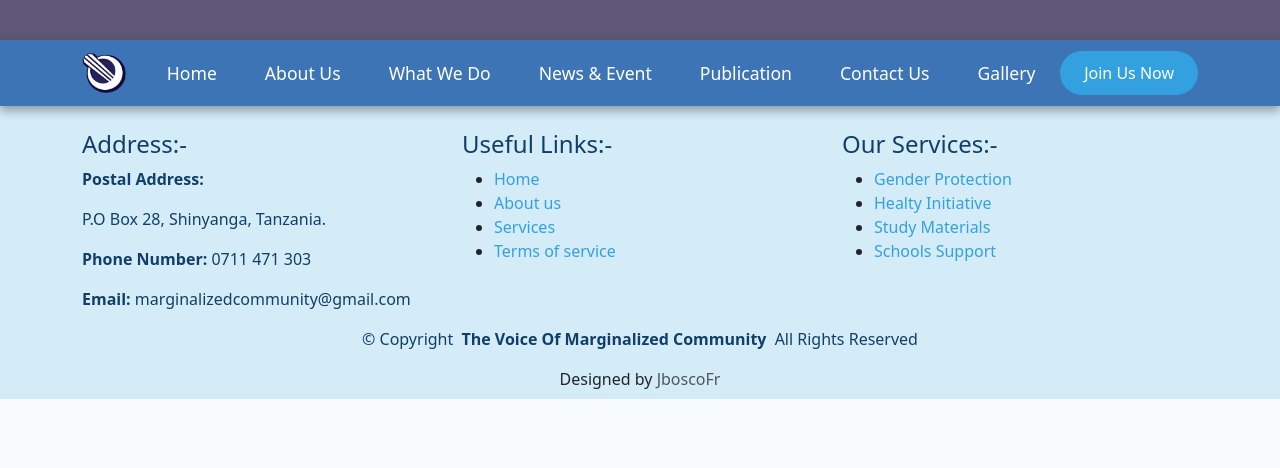
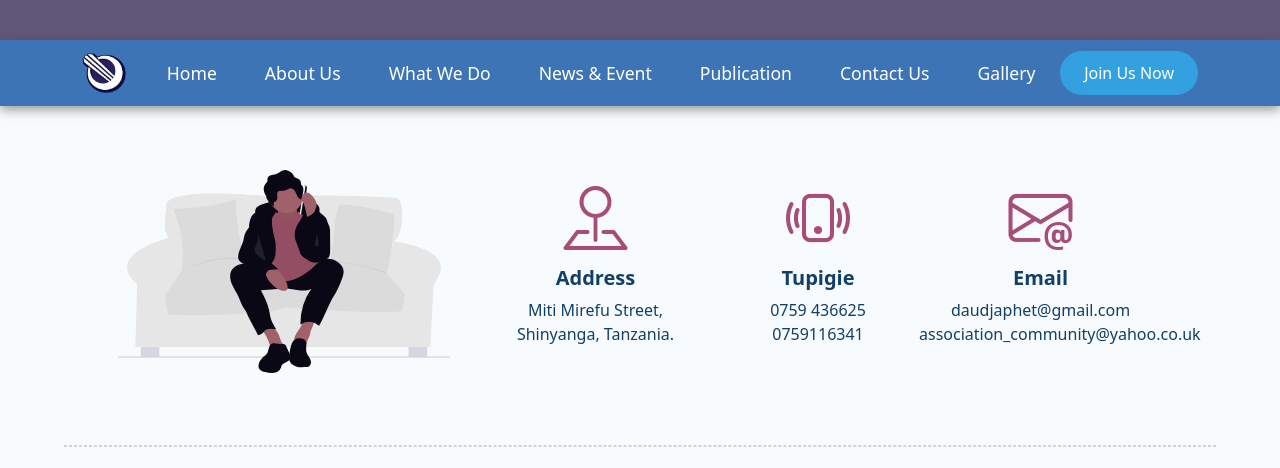
Before and after one commit to JboscoFrancis/tvmc, a Django app: page /contact-us in a window 1280 px wide. Shown: the top 468 px of the page. Before the commit the page ends 399 px from the top, so only its background shows below. Run offline with Django 5.2, Linux system fonts and the light colour scheme; some libraries are stand-ins or nearby versions; some web fonts are replaced.

Commit message:
worked on news-page

```diff
--- /dev/null
+++ b/requirements.txt
@@ -0,0 +1,4 @@
+asgiref==3.9.1
+Django==5.2.5
+sqlparse==0.5.3
+tzdata==2025.2
--- a/website/templates/about-us.html
+++ b/website/templates/about-us.html
@@ -135,6 +135,12 @@
   color: #e4f4fd;
 }
 </style>
+<section>
+    <div class="container-fluid p-0 m-0">
+        <img src="{% static 'images/bg-banner.jpg' %}" alt="" style="height: 260px; width: 100%;">
+    </div>
+</section>
+
 <section>
     <div class="container py-5">
         <div class="row gy-4">
--- a/website/templates/base.html
+++ b/website/templates/base.html
@@ -9,8 +9,11 @@
         <!-- bootstrap -->
     <link rel="stylesheet" href="{% static 'vendor/bootstrap-5.3.8-dist/css/bootstrap.min.css' %}">
 
+
      <!-- boxicons -->
     <link rel="stylesheet" href="{% static 'vendor/boxicons/css/boxicons.min.css' %}">
+
+    <link rel="stylesheet" href="https://cdn.jsdelivr.net/npm/bootstrap-icons@1.13.1/font/bootstrap-icons.min.css">
 
     <!-- swiper js -->
     <link rel="stylesheet" href="{% static 'vendor/swiper-11.2.10/package/swiper-bundle.min.css' %}">
--- a/website/templates/contact-us.html
+++ b/website/templates/contact-us.html
@@ -2,5 +2,88 @@
 {% load static %}
 
 {% block content %}
+<style>
+.cont-us{
+    padding: 3rem;
+}
+.cont-us i{
+    font-size: 4rem;
+    color: #A64D79;
+    font-weight: 800!important;
+}
+.cont-us h5{
+    font-weight: 700;
+}
 
+.social-media >div{
+    margin-top: 1rem;
+}
+.social-media a{
+    color: #3D0301;
+    transition: all 0.3s;
+}
+.social-media i{
+    font-size: 1.9rem;
+    margin-right: 0.6rem;
+    color: #A64D79;
+}
+
+.social-media a:hover{
+    color: #A64D79;
+    font-size: 1.1rem;
+}
+</style>
+<section class="pt-3">
+    <div class="container cont-us">
+        <div class="row justify-content-around text-center">
+            <div class="col-md-4">
+                <img class="img-fluid" src="{% static 'images/contact-us.svg' %}" alt="">
+            </div>
+            <div class="col-md-3">
+                <div class="addres">
+                    <span><i class="bi bi-pin-map"></i></span>
+                    <h5>Address</h5>
+                    <p>Miti Mirefu Street,<br>
+                        Shinyanga, Tanzania.</p>
+                </div>
+            </div>
+            <div class="col-md-2">
+                <div class="phone-no">
+                    <span><i class="bi bi-phone-vibrate"></i></span>
+                    <h5>Tupigie</h5>
+                    <p>0759 436625 <br> 0759116341</p>
+                </div>
+            </div>
+            <div class="col-md-3">
+                <div class="email-addr">
+                    <span><i class="bi bi-envelope-at"></i></span>
+                    <h5>Email</h5>
+                    <p>daudjaphet@gmail.com <br>
+                    association_community@yahoo.co.uk</p>
+                </div>
+            </div>
+        </div>
+    </div>
+</section>
+<hr style="width: 90%; margin: 1.5rem auto; border: 1px dashed #525f7a;">
+<section class="mb-5">
+    <div class="container">
+        <div class="row gy-5">
+            <div class="col-md-8">
+
+                <iframe src="https://www.google.com/maps/embed?pb=!1m18!1m12!1m3!1d7963.339894084342!2d33.4148025149196!3d-3.6624395851847686!2m3!1f0!2f0!3f0!3m2!1i1024!2i768!4f13.1!3m3!1m2!1s0x19cbcab466b93775%3A0x4d960c91def6b119!2sMiti%20Mirefu!5e0!3m2!1sen!2stz!4v1756889774124!5m2!1sen!2stz" width="100%" height="400" style="border:0;" allowfullscreen="" loading="lazy" referrerpolicy="no-referrer-when-downgrade"></iframe>
+            </div>
+            <div class="col-md-4">
+                <div class="social-media ps-4">
+                    <h5>Mitandao Ya Kijamii</h5>
+                    <div class="instagram"><a href="#"><span><i class="bi bi-instagram"></i></span>Instagram</a></div>
+                    <div class="facebook"><a href="#"><span><i class="bi bi-facebook"></i></span>Facebook</a></div>
+                    <div class="youtube"><a href="#"><i class="bi bi-youtube"></i>Youtube</a></div>
+                    <div class="thread"><a href="#"><i class="bi bi-whatsapp"></i>WhatsApp</a></div>
+                    <div class="twitter-x"><a href="#"><i class="bi bi-twitter-x"></i>X-(twitter)</a></div>
+                </div>
+            </div>
+        </div>
+    </div>
+</section>
 {% endblock %}
```
Also changed, not shown: website/templates/news-event.html (+13 -0 lines), website/templates/what-we-do.html (+15 -8 lines), static/images/bg-banner.jpg (added), static/images/contact-us.svg (added), static/images/g-violence.jpg (added), static/images/health.jpg (added), static/images/school.jpg (added).
